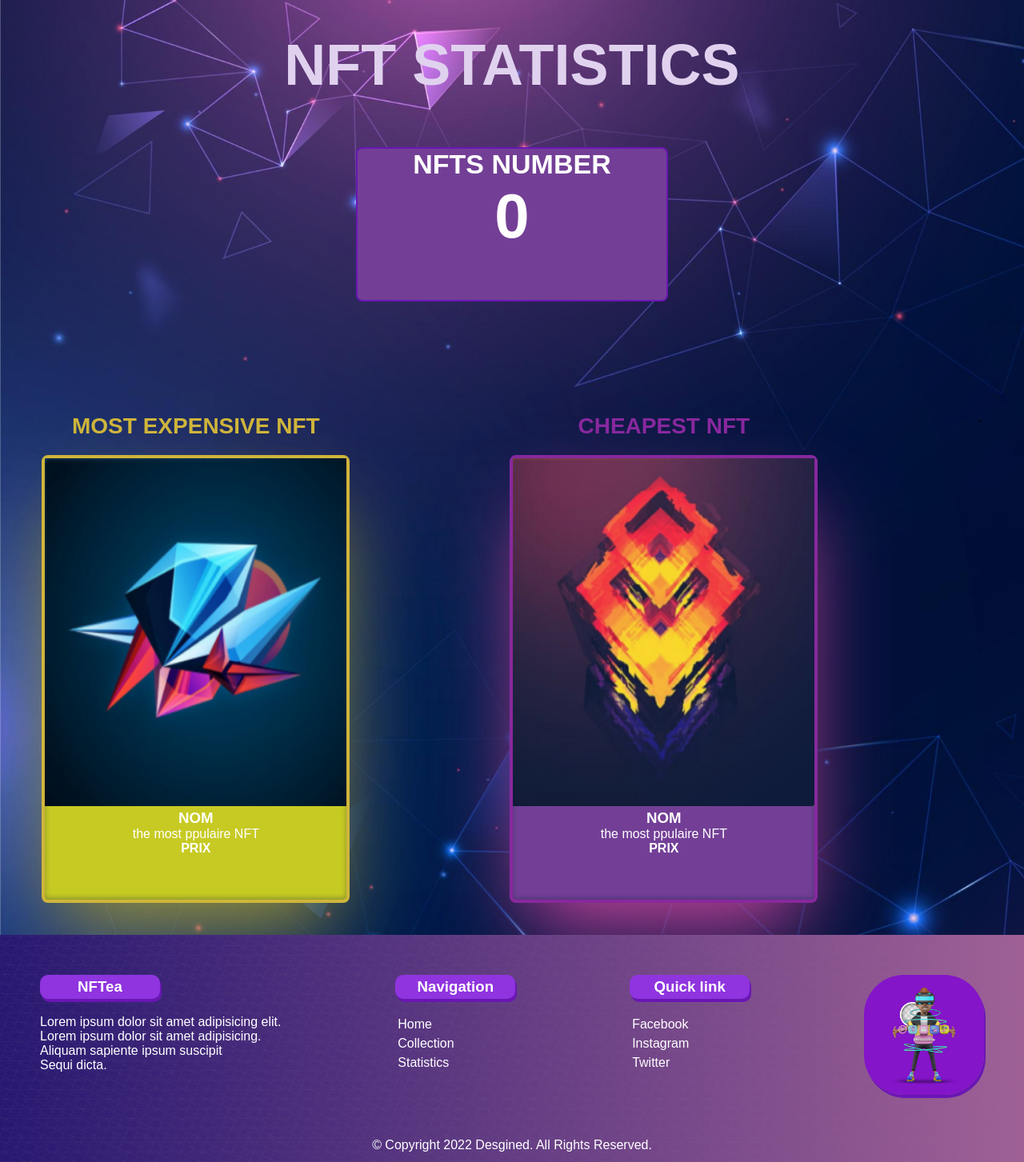
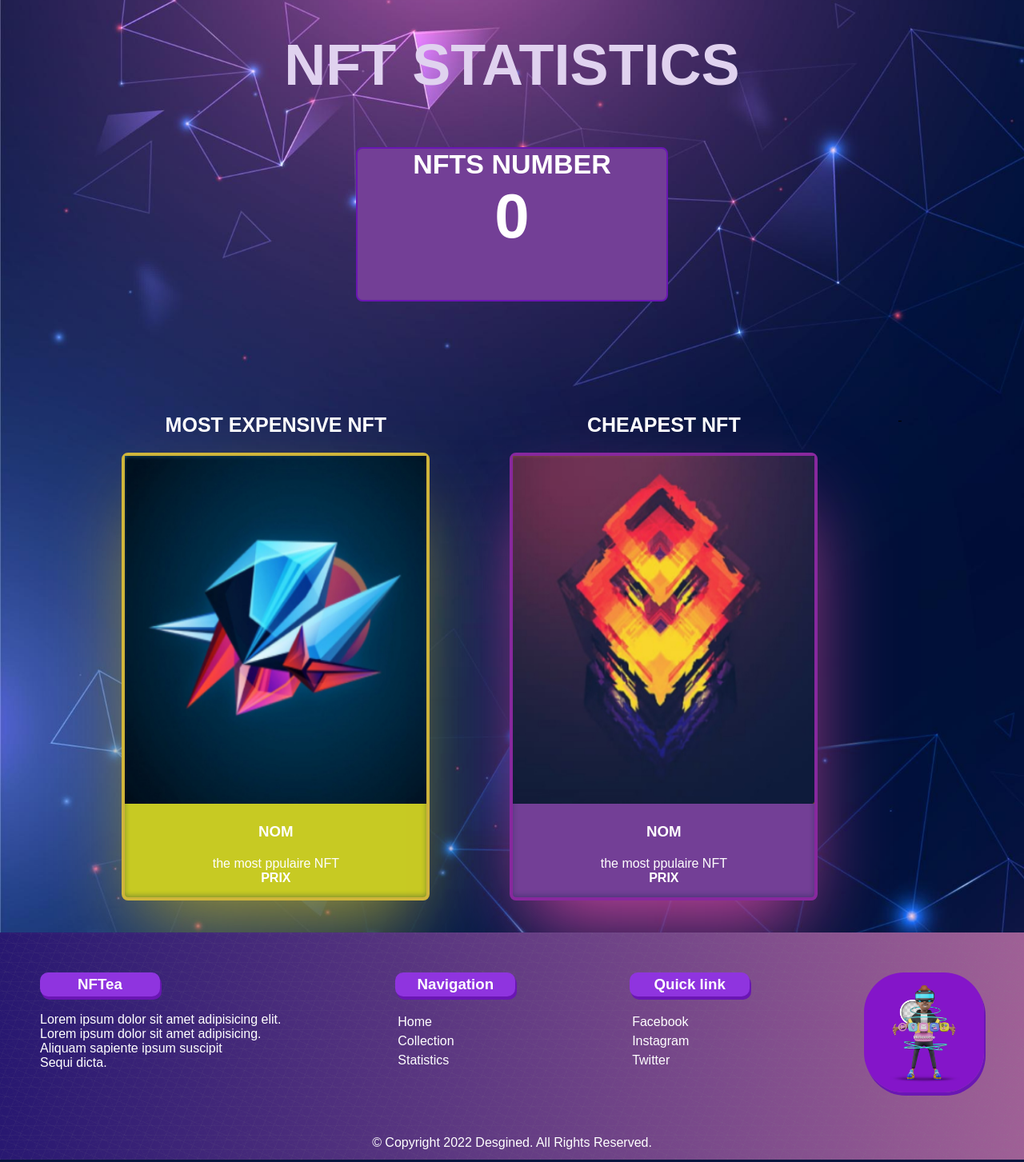
Before and after one commit to jalal-lagdimi/NFTea-website, a PHP site: page /statistic.php in a window 1280 px wide. Shown: the part 60-1513 px from the top of the page at 80% size. Run offline with PHP 8.4, Linux system fonts and the light colour scheme; some libraries are stand-ins or nearby versions.

Commit message:
style edit

```diff
--- a/css/Collection.css
+++ b/css/Collection.css
@@ -151,7 +151,6 @@ border: 3px solid rgb(255, 255, 255);
     padding-top: 2.5px;
     padding-bottom: 2.5px;
     border-radius: 5px;
-
 }
 /*-------btn Box------*/
 .box a{
--- a/css/NFTs.css
+++ b/css/NFTs.css
@@ -14,7 +14,7 @@ body{
   background: #350c39;
 
 }
-/* HEADER */
+/* ****************** HEADER ****************** */
 header{
   position: fixed;
   float: right;
@@ -59,6 +59,8 @@ header .clo-ico{
 header .resp-ico{
   display: none;
 }
+
+/* ************************ ABOUT FOOTER ******************** */
 footer{
   position: sticky;
   top: 100%;
@@ -114,6 +116,7 @@ footer{
 
 }
 
+ /* ******************* NFTS BODY ******************* */
 .NFTs-body {
   display: grid;
   grid-template-columns: repeat(auto-fit, minmax(330px, auto));
--- a/css/statistic.css
+++ b/css/statistic.css
@@ -112,19 +112,19 @@ header .resp-ico{
   display: flex;
   justify-content: center;
   text-align: center;
-  gap: 200px;
+  gap: 100px;
  }
  .nftg{
-   color: #CFB53B;
+   color: #ffffff;
    margin-bottom: 20Px;
    font-weight: bold;
-   font-size: 28px;
+   font-size: 25px;
  }
  .nfts{
-  color: #88289e;
+  color: #ffffff;
   margin-bottom: 20Px;
   font-weight: bold;
-  font-size: 28px;
+  font-size: 25px;
 }
  .nft-g{
    width: 385px;
@@ -142,6 +142,15 @@ header .resp-ico{
   width: 377px;
   height: 435px;
  }
+ .nft-g h3{
+  padding-top: 20px;
+  padding-bottom: 20px;
+ }
+ .nft-s h3{
+  padding-top: 20px;
+  padding-bottom: 20px;
+ }
+
 
  .nft-s{
   width: 385px;
```
